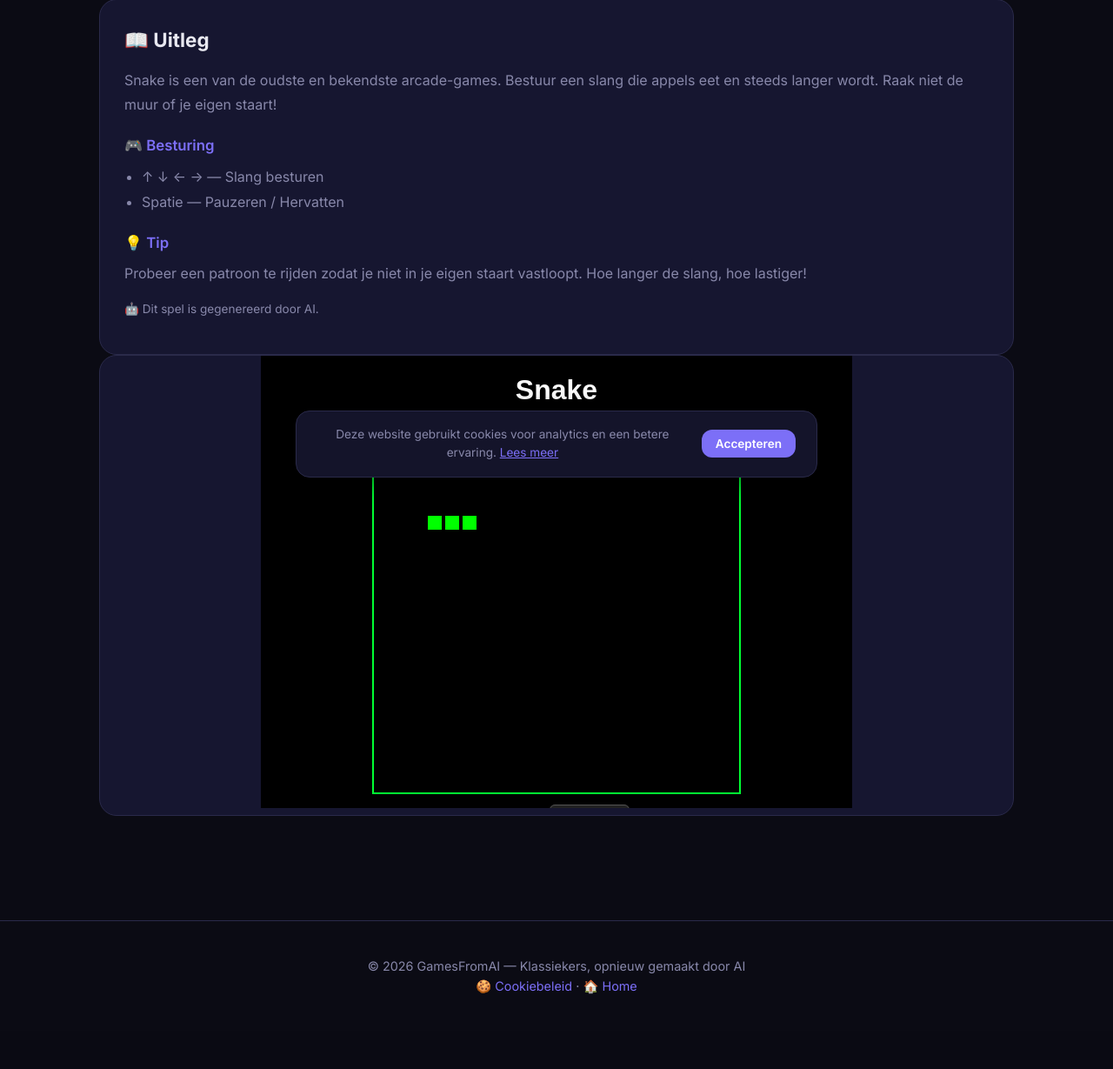
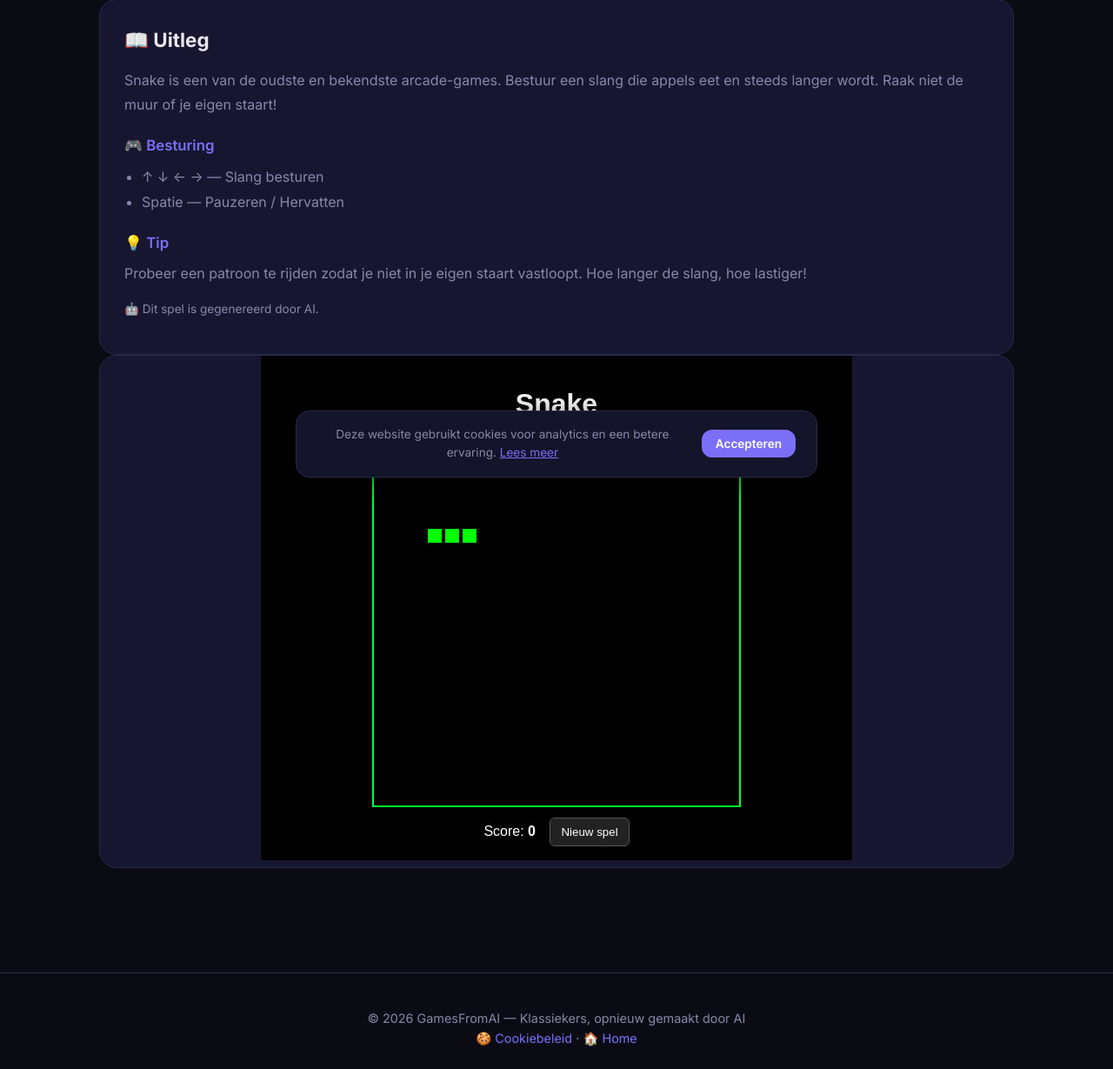
Before and after one commit to ronvissers/gamesfromai, a Flask app: page /snake in a window 1280 px wide. Shown: the part 227-1456 px from the top of the page at 87% size. Before the commit the page ends 1370 px from the top, so only its background shows below. Run offline with Flask 3, Linux system fonts and the light colour scheme.

Commit message:
Snake & 2048 iframes groter (580px), scrolling=no

```diff
--- a/templates/2048_game.html
+++ b/templates/2048_game.html
@@ -25,7 +25,7 @@
         </div>
 
         <div class="game-area" style="padding:0; text-align:center;">
-            <iframe src="/static/games/2048.html" style="width:100%;max-width:680px;height:520px;border:none;margin:0 auto;" title="2048"></iframe>
+            <iframe src="/static/games/2048.html" style="width:100%;max-width:680px;height:580px;border:none;margin:0 auto;" title="2048" scrolling="no"></iframe>
         </div>
     </div>
 </section>
--- a/templates/snake_game.html
+++ b/templates/snake_game.html
@@ -25,7 +25,7 @@
         </div>
 
         <div class="game-area" style="padding:0; text-align:center;">
-            <iframe src="/static/games/snake.html" style="width:100%;max-width:680px;height:520px;border:none;margin:0 auto;" title="Snake"></iframe>
+            <iframe src="/static/games/snake.html" style="width:100%;max-width:680px;height:580px;border:none;margin:0 auto;" title="Snake" scrolling="no"></iframe>
         </div>
     </div>
 </section>
```
